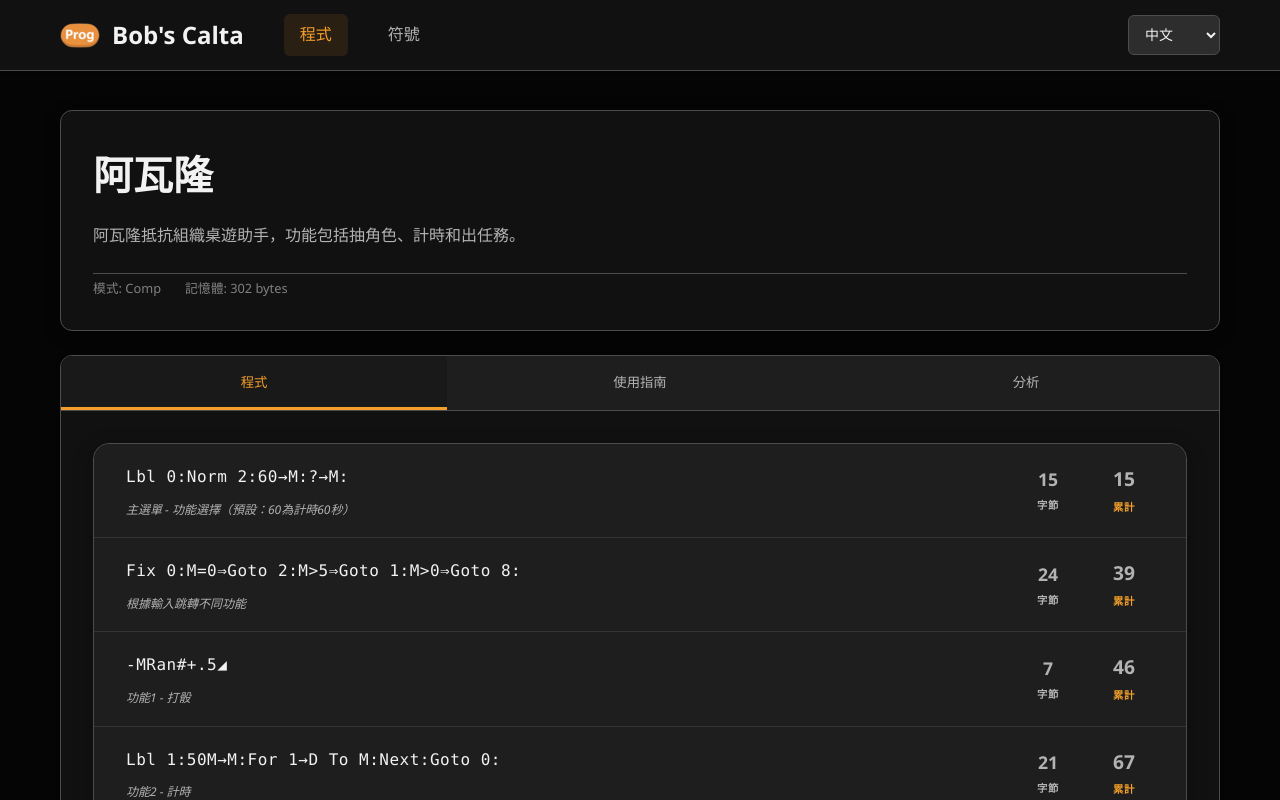
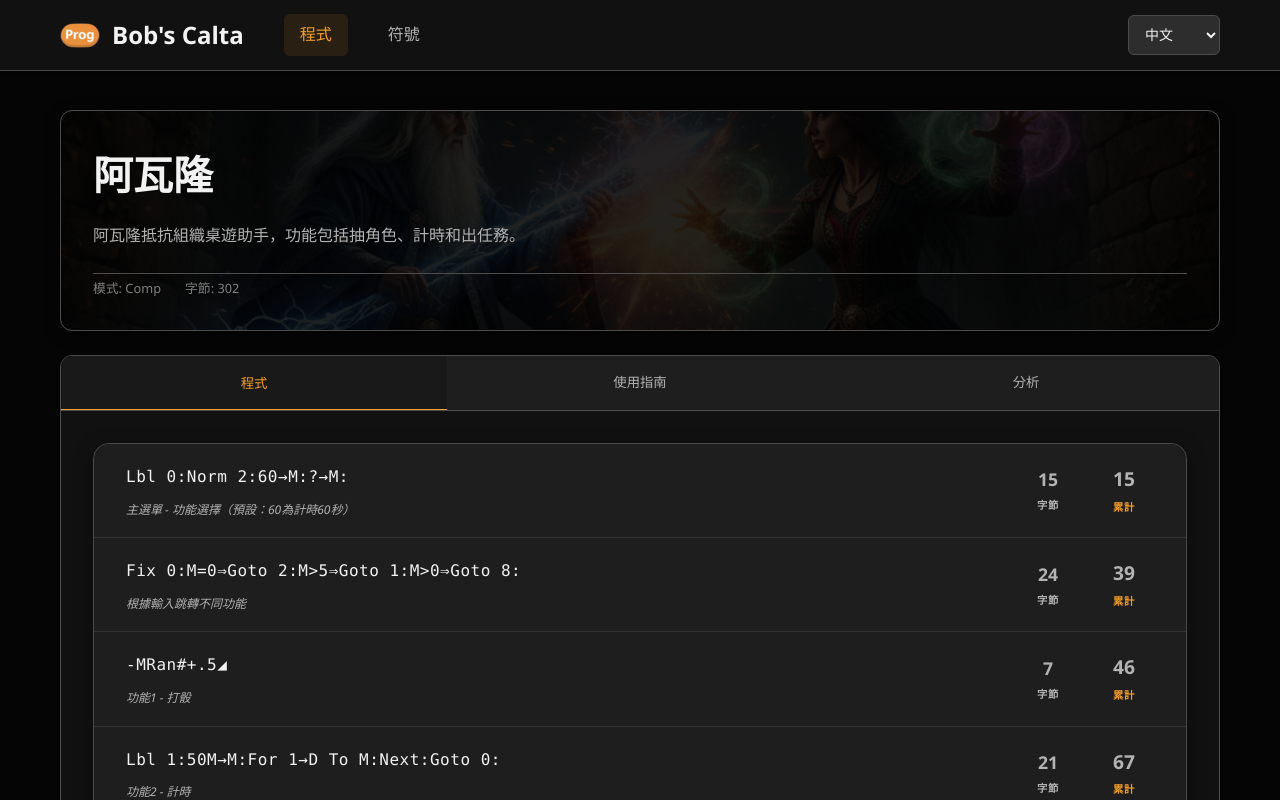
Before and after one commit to jkclee123/bob-calta-prog, a React (Create React App) app: page /program/avalon in a window 1280 px wide. Shown: the top 800 px of the page. Built offline with nearby package versions, Linux system fonts and the light colour scheme; a web font is replaced by a local one.

Commit message:
code viewer visual update

```diff
--- a/src/data/programs/date_duration.json
+++ b/src/data/programs/date_duration.json
@@ -2,7 +2,7 @@
   "id": "date_duration",
   "name": {
     "en": "Date Duration",
-    "zh": "數日子"
+    "zh": "日期差距"
   },
   "description": {
     "en": "Calculate the number of days between two dates (excluding end date).",
--- a/src/pages/HomePage.css
+++ b/src/pages/HomePage.css
@@ -97,13 +97,13 @@
 }
 
 .program-card {
-  background: var(--bg-tertiary);
+  background: var(--bg-secondary);
   border-radius: 12px;
   overflow: hidden;
   box-shadow: 0 4px 12px rgba(0, 0, 0, 0.3);
   transition: all 0.3s ease;
   cursor: pointer;
-  border: 1px solid #404040;
+  border: 1px solid var(--border-primary);
   display: flex;
   flex-direction: column;
   height: 100%;
@@ -113,7 +113,7 @@
   transform: translateY(-2px);
   box-shadow: 0 4px 8px var(--shadow-medium);
   border-color: var(--accent-color);
-  background-color: var(--bg-quaternary);
+  background-color: var(--bg-tertiary);
 }
 
 .program-card-image {
--- a/src/pages/ProgramPage.css
+++ b/src/pages/ProgramPage.css
@@ -28,7 +28,10 @@
 
 /* Program Header */
 .program-header {
-  background: var(--bg-secondary);
+  background: var(--bg-secondary) var(--program-bg-image, none);
+  background-size: cover;
+  background-position: center;
+  background-blend-mode: overlay;
   color: white;
   padding: 32px;
   border-radius: 12px;
@@ -36,6 +39,19 @@
   box-shadow: 0 4px 15px var(--shadow-medium);
   border: 1.5px solid var(--border-primary);
   transition: color 0.3s ease, box-shadow 0.3s ease, border-color 0.3s ease;
+  position: relative;
+}
+
+.program-header::before {
+  content: '';
+  position: absolute;
+  top: 0;
+  left: 0;
+  right: 0;
+  bottom: 0;
+  background: rgba(0, 0, 0, 0);
+  border-radius: 12px;
+  z-index: 1;
 }
 
 .back-link {
@@ -56,6 +72,8 @@
   border-bottom: 1px solid var(--border-primary);
   padding-bottom: 24px;
   transition: border-color 0.3s ease;
+  position: relative;
+  z-index: 2;
 }
 
 .program-title {
@@ -74,17 +92,21 @@
   flex-wrap: wrap;
   color: var(--text-tertiary);
   padding-top: 4px;
+  position: relative;
+  z-index: 2;
 }
 
 .meta-item {
   font-size: 0.8rem;
   font-weight: 400;
+  text-shadow: 0 1px 2px rgba(0, 0, 0, 0.3);
   transition: color 0.3s ease;
 }
 
 /* Program Description */
 .program-description {
   color: var(--text-secondary);
+  text-shadow: 0 1px 2px rgba(0, 0, 0, 0.3);
 }
 
 /* Tabs */
@@ -124,6 +146,7 @@
 .tab-button.active {
   color: var(--accent-color);
   border-bottom-color: var(--accent-color);
+  border-width: 0.5px;
   background-color: var(--card-bg);
 }
 
@@ -564,7 +587,7 @@
 
   .tab-button.active {
     border-bottom-color: var(--border-primary);
-    border-left: 3px solid var(--accent-color);
+    border-left: 1px solid var(--accent-color);
   }
 
   .tab-content {
--- a/src/pages/ProgramPage.js
+++ b/src/pages/ProgramPage.js
@@ -229,7 +229,10 @@ const ProgramPage = () => {
     <div className="program-page">
       <div className="container">
         {/* Header */}
-        <div className="program-header">
+        <div
+          className="program-header"
+          style={{ '--program-bg-image': `url(${program.image})` }}
+        >
           <div className="program-title-section">
             <h1 className="program-title">{t(program.name)}</h1>
             <div className="program-description">
@@ -241,7 +244,7 @@ const ProgramPage = () => {
                 {t({ en: 'Mode', zh: '模式' })}: {program.mode}
               </span>
               <span className="meta-item">
-                {t({ en: 'Memory', zh: '記憶體' })}: {program.memory} bytes
+                {t({ en: 'Bytes', zh: '字節' })}: {program.memory}
               </span>
             </div>
         </div>
```
